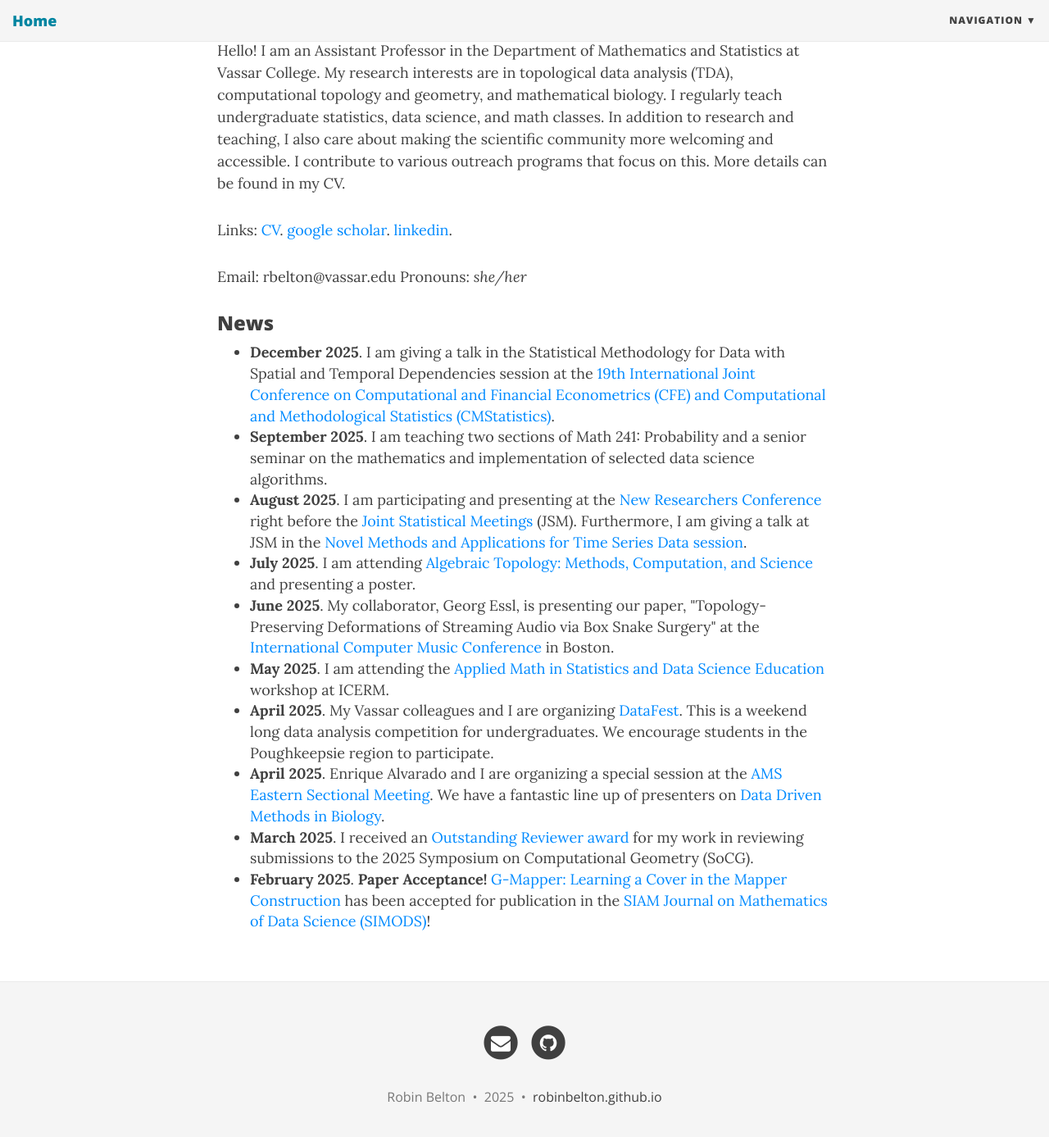
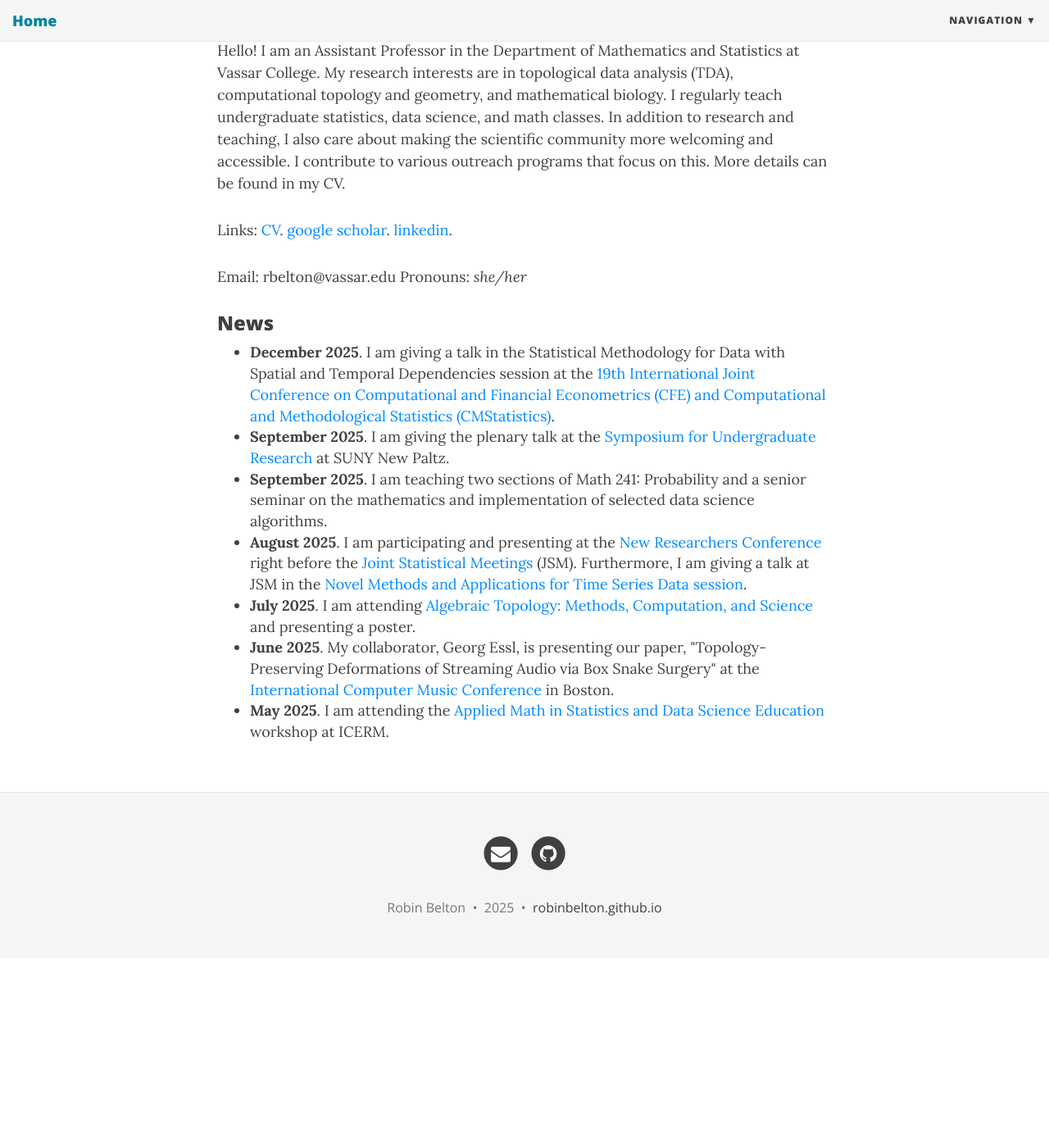
Before and after one commit to robinbelton/robinbelton.github.io, a Jekyll site: the page built from index.html, in a window 1280 px wide and 1400 px high, scrolled down 456 px. Shown: the top 1387 px of the window at 82% size. Built offline with Jekyll 4.4.1, drawn with Linux system fonts in a browser that asks for light colours; nearby versions of some CDN libraries; the list of posts is cut into pages by our own code; after the commit the page ends 1625 px from its top, so only the background shows below that.

Commit message:
Update homepage

```diff
--- a/index.html
+++ b/index.html
@@ -19,13 +19,10 @@ Hello! I am an Assistant Professor in the Department of Mathematics and Statisti
 <h3>News</h3>
 <ul>
     <li><b>December 2025</b>. I am giving a talk in the Statistical Methodology for Data with Spatial and Temporal Dependencies session at the <a href = "https://www.cmstatistics.org//CFECMStatistics2025/index.php">19th International Joint Conference on Computational and Financial Econometrics (CFE) and Computational and Methodological Statistics (CMStatistics)</a>. </li>
+    <li><b>September 2025</b>. I am giving the plenary talk at the <a href = "https://sites.google.com/view/sumrnp/home"> Symposium for Undergraduate Research</a> at SUNY New Paltz.</li>
     <li><b>September 2025</b>. I am teaching two sections of Math 241: Probability and a senior seminar on the mathematics and implementation of selected data science algorithms.</li>
     <li><b>August 2025</b>. I am participating and presenting at the <a href = "https://nrc2025.github.io/">New Researchers Conference</a> right before the <a href = "https://ww2.amstat.org/meetings/jsm/2025/">Joint Statistical Meetings</a> (JSM). Furthermore, I am giving a talk at JSM in the <a href = "https://ww3.aievolution.com/JSMAnnual2025/Events/pubSearchEvents?style=0">Novel Methods and Applications for Time Series Data session</a>.</li>
     <li><b>July 2025</b>. I am attending <a href = "https://comptag.github.io/atmcs11/">Algebraic Topology: Methods, Computation, and Science</a> and presenting a poster.</li>
     <li><b>June 2025</b>. My collaborator, Georg Essl, is presenting our paper, "Topology-Preserving Deformations of Streaming Audio via Box Snake Surgery" at the <a href= "https://icmc2025.sites.northeastern.edu/papers/">International Computer Music Conference</a> in Boston.</li>
     <li><b>May 2025</b>. I am attending the <a href = "https://icerm.brown.edu/program/hot_topics_workshop/htw-25-amsdse">Applied Math in Statistics and Data Science Education</a> workshop at ICERM.</li>
-    <li><b>April 2025</b>. My Vassar colleagues and I are organizing <a href= "https://pages.vassar.edu/datafest/">DataFest</a>. This is a weekend long data analysis competition for undergraduates. We encourage students in the Poughkeepsie region to participate.</li>
-    <li><b>April 2025</b>. Enrique Alvarado and I are organizing a special session at the <a href = "https://www.ams.org/meetings/sectional/2320_program.html">AMS Eastern Sectional Meeting</a>. We have a fantastic line up of presenters on <a href = "https://www.ams.org/meetings/sectional/2320_program_ss9.html#title">Data Driven Methods in Biology</a>.</li>
-    <li><b>March 2025</b>. I received an <a href = "https://socg25.github.io/awards.html">Outstanding Reviewer award</a> for my work in reviewing submissions to the 2025 Symposium on Computational Geometry (SoCG).</li>
-    <li><b>February 2025</b>. <b>Paper Acceptance!</b> <a href="https://arxiv.org/abs/2309.06634">G-Mapper: Learning a Cover in the Mapper Construction</a> has been accepted for publication in the <a href="https://www.siam.org/publications/siam-journals/siam-journal-on-mathematics-of-data-science/">SIAM Journal on Mathematics of Data Science (SIMODS)</a>!</li>
 </ul>
```
